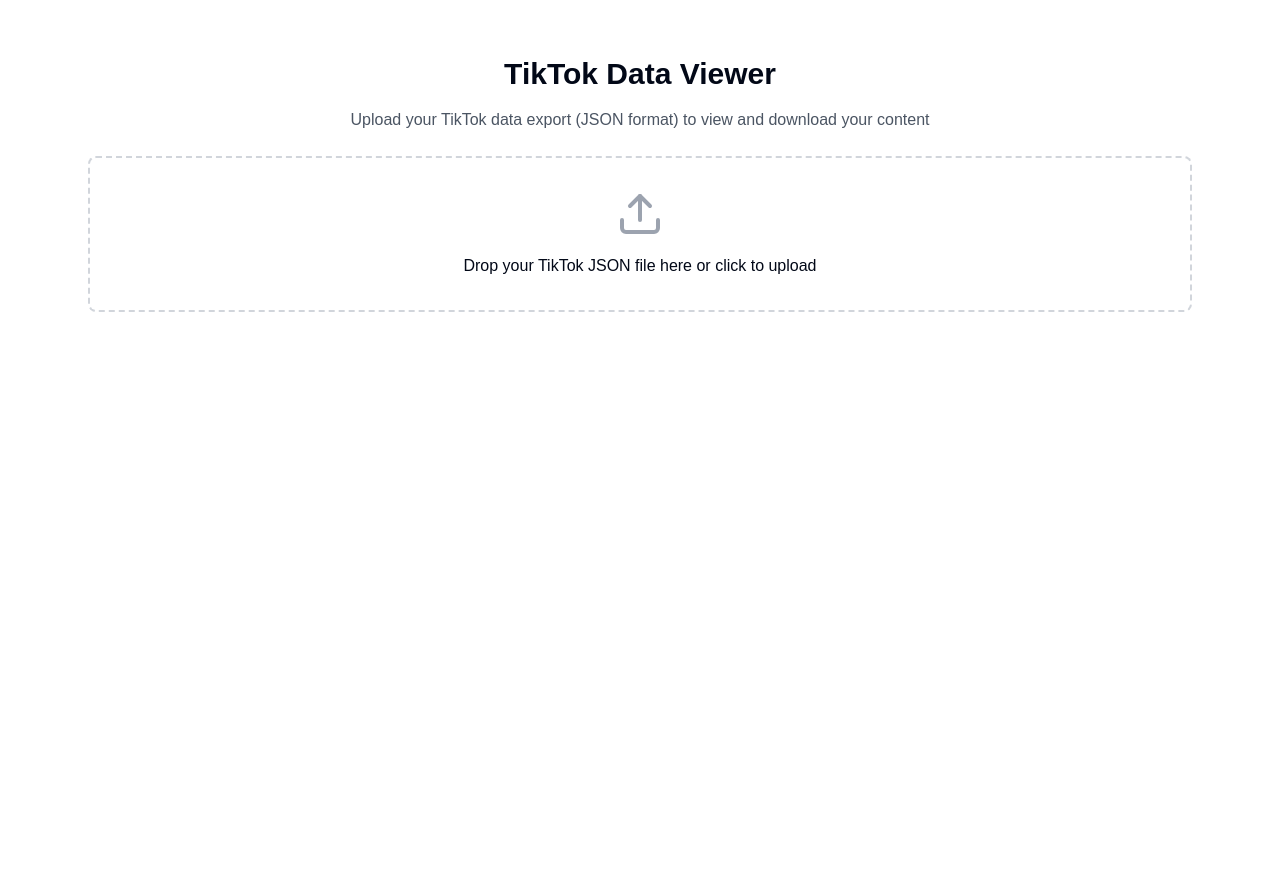
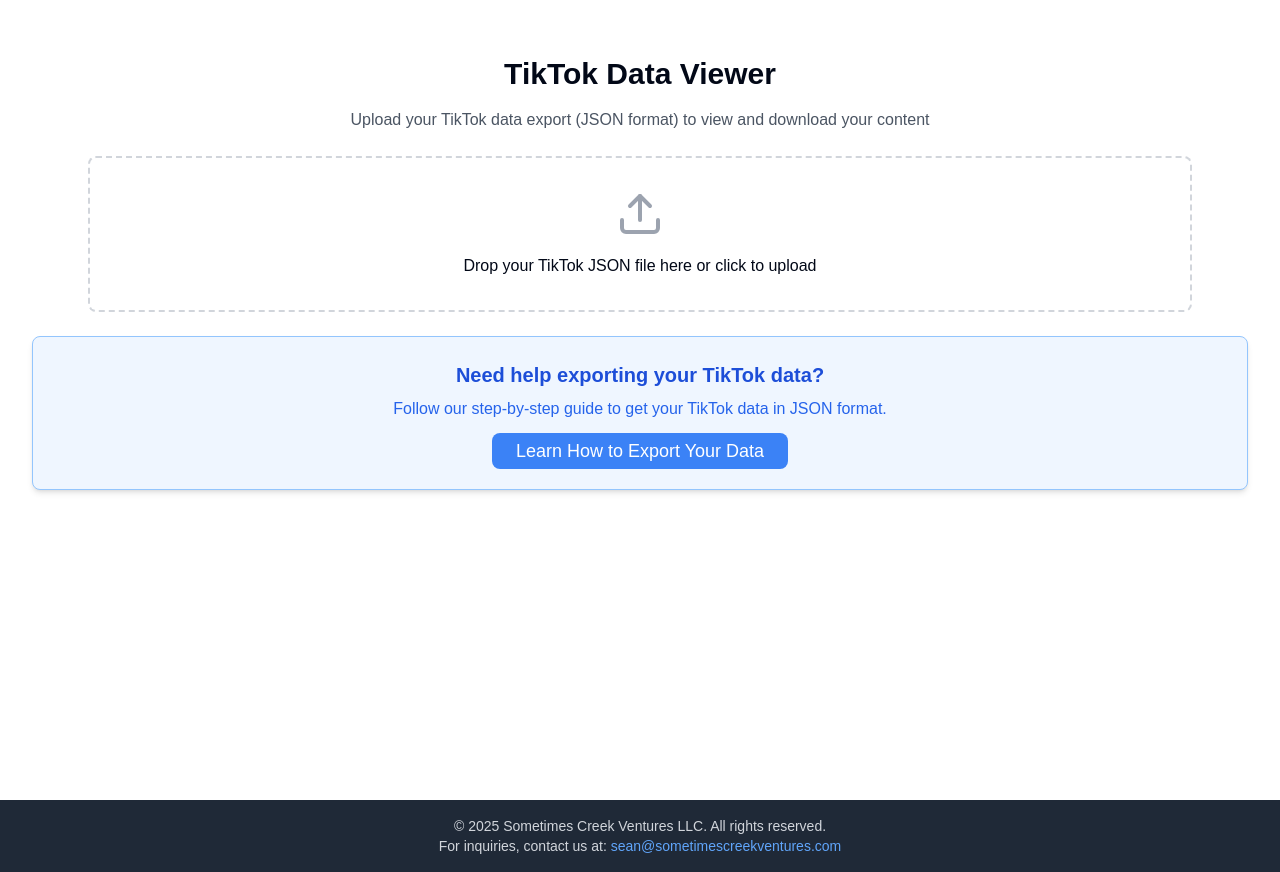
Before and after one commit to Sometimes-Creek-Ventures/tt-downloader, a Next.js app: page /tiktok in a window 1280 px wide. Before the commit the page ends 800 px from the top, so only its background shows below. Built offline with nearby package versions, Linux system fonts and the light colour scheme.

Commit message:
more updates

```diff
--- a/src/app/how-to-export/page.tsx
+++ b/src/app/how-to-export/page.tsx
@@ -34,7 +34,7 @@
 
           <h2 className="text-xl font-semibold">Step 4: Wait for Approval</h2>
           <p className="text-gray-600">
-            TikTok will process your request, which might take a few hours or days. You will receive a notification when your data export is ready.
+            TikTok will process your request, This has always taken a few minutes for me but it might take a few hours or days. You will receive a notification when your data export is ready.
           </p>
 
           <h2 className="text-xl font-semibold">Step 5: Download Your Data</h2>
--- a/src/app/layout.tsx
+++ b/src/app/layout.tsx
@@ -1,6 +1,7 @@
 import type { Metadata } from "next";
 import { Geist, Geist_Mono } from "next/font/google";
 import Script from "next/script";
+import Footer from "@/components/ui/footer"; // Import Footer component
 import "./globals.css";
 
 const geistSans = Geist({
@@ -29,14 +30,17 @@
         <Script
           async
           src="https://pagead2.googlesyndication.com/pagead/js/adsbygoogle.js?client=ca-pub-7037492213974375"
-          crossOrigin="anonymous"
+          crossorigin="anonymous"
           strategy="afterInteractive"
         />
       </head>
       <body
         className={`${geistSans.variable} ${geistMono.variable} antialiased`}
       >
-        {children}
+        <div className="flex flex-col min-h-screen">
+          <div className="flex-grow">{children}</div> {/* Main Content */}
+          <Footer /> {/* Footer */}
+        </div>
       </body>
     </html>
   );
--- a/src/app/tiktok/page.tsx
+++ b/src/app/tiktok/page.tsx
@@ -1,5 +1,6 @@
 import TikTokViewer from '@/components/ui/tiktok-viewer';
 import { Metadata } from 'next';
+import Link from "next/link";
 
 export const metadata: Metadata = {
   title: 'TikTok Viewer',
@@ -10,6 +11,23 @@
   return (
     <main className="min-h-screen p-8">
       <TikTokViewer />
+      <div className="bg-blue-50 border border-blue-300 rounded-lg p-6 shadow-md text-center">
+          <h3 className="text-xl font-semibold text-blue-700 mb-2">
+            Need help exporting your TikTok data?
+          </h3>
+          <p className="text-blue-600">
+            Follow our step-by-step guide to get your TikTok data in JSON format.
+          </p>
+          <div className="mt-4">
+            <Link
+              href="/how-to-export"
+              className="px-6 py-2 bg-blue-500 text-white rounded-lg hover:bg-blue-600 text-lg"
+            >
+              Learn How to Export Your Data
+            </Link>
+          </div>
+        </div>
+
     </main>
   );
 }
--- /dev/null
+++ b/src/components/ui/footer.tsx
@@ -0,0 +1,18 @@
+export default function Footer() {
+    return (
+      <footer className="bg-gray-800 text-gray-300 text-center py-4">
+        <p className="text-sm">
+          © 2025 Sometimes Creek Ventures LLC. All rights reserved.
+        </p>
+        <p className="text-sm">
+          For inquiries, contact us at:{" "}
+          <a
+            href="mailto:sean@sometimescreekventures.com"
+            className="text-blue-400 hover:underline"
+          >
+            sean@sometimescreekventures.com
+          </a>
+        </p>
+      </footer>
+    );
+  }
```
